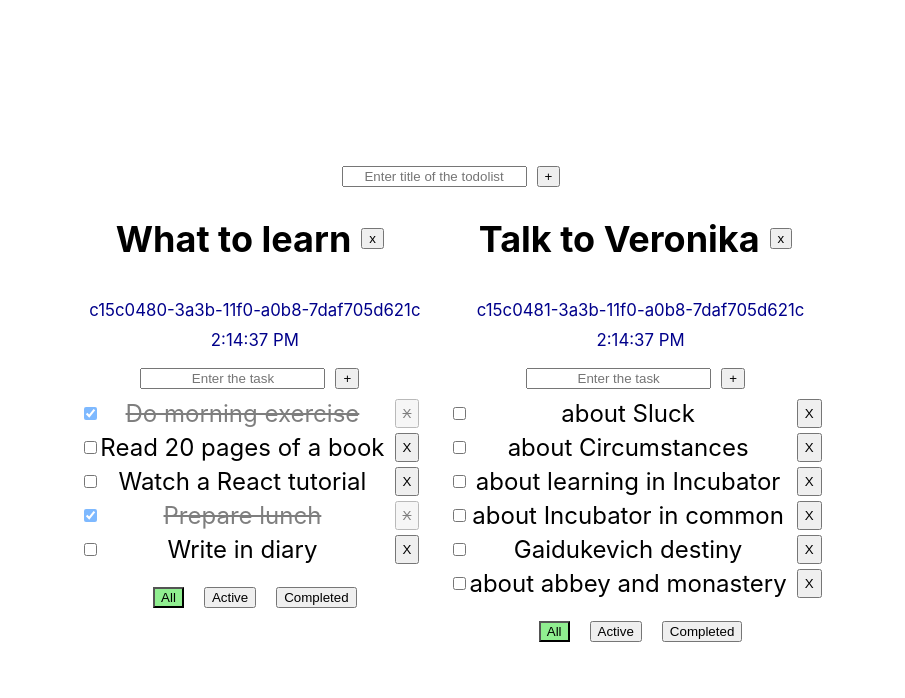
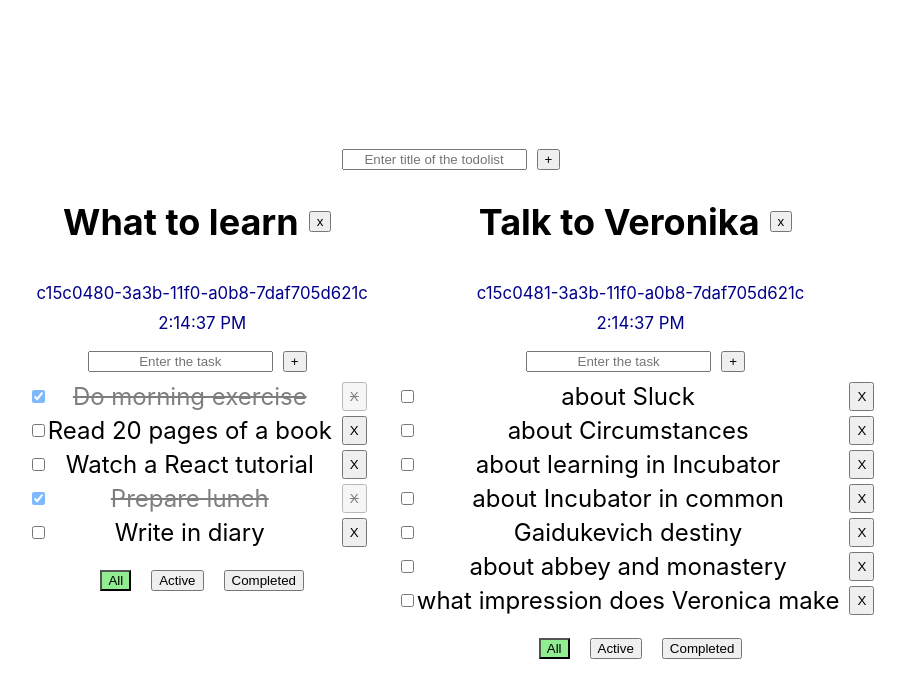
Before and after one commit to VanoKi/todolist-02, a React (Vite) app: page / in a window 1280 px wide. Shown: the top 698 px of the page, without its empty margins (184-1089 px from the left). Built offline with nearby package versions, Linux system fonts and the light colour scheme.

Commit message:
feat: set EditableSpan

```diff
--- a/src/App.tsx
+++ b/src/App.tsx
@@ -11,13 +11,11 @@ export const App = () => {
   const todolistId1 = v1()
   const todolistId2 = v1()
   // const todolistId3 = v1()
-
   const [todolists, setTodolists] = useState<TodolistType[]>([
     { id: todolistId1, title: 'What to learn', filter: 'All' },
     { id: todolistId2, title: 'Talk to Veronika', filter: 'All' },
     // { id: todolistId3, title: 'What to buy', filter: 'All' },
   ])
-
   const [tasks, setTasks] = useState({
     [todolistId1]: [
       {id: v1(), title: "Do morning exercise", isDone: true},
@@ -33,6 +31,7 @@ export const App = () => {
       { id: v1(), title: "about Incubator in common", isDone: false },
       { id: v1(), title: "Gaidukevich destiny", isDone: false },
       { id: v1(), title: "about abbey and monastery", isDone: false },
+      { id: v1(), title: "what impression does Veronica make", isDone: false },
     ],
     // [todolistId3]:[
     //     { id: v1(), title: "Go for a walk in the park", isDone: false },
@@ -74,12 +73,13 @@ export const App = () => {
     // setTasks(tasks.filter(taskList => taskList !== todolistID))
     delete tasks[todolistID]
   }
-  console.log(`App is render ${new Date().toLocaleTimeString()}`)
-
   const addTodolist = (title: string) => {
     const newTodolsit: TodolistType = {id: v1(), title, filter: 'All'}
     setTodolists([...todolists, newTodolsit])
     setTasks({...tasks, [newTodolsit.id]:[]})
+  }
+  const updateTaskTitle = (todolistId:string, taskId: string, updatedTitle: string) => {
+
   }
 
   return (
@@ -99,6 +99,7 @@ export const App = () => {
               changeIsDone={changeIsDone}
               filter={el.filter}
               removeTodolist={removeTodolist}
+              updateTaskTitle={updateTaskTitle}
             />
           )
         })}
--- a/src/Task.tsx
+++ b/src/Task.tsx
@@ -1,5 +1,6 @@
 import {Button} from "./components/Button.tsx";
-import {ChangeEvent} from "react";
+import {ChangeEvent, useState} from "react";
+import {EditableSpan} from "./components/EditableSpan.tsx";
 
 type Props = {
   id: string
@@ -8,11 +9,16 @@ type Props = {
   removeTask: () => void
   changeIsDone: (todolistId: string, taskId: string, isDone: boolean) => void
   todolistId: string
+  updateTaskTitle: (todolistId:string, taskId: string, updatedTitle: string) => void
 }
 
-export const Task = ({id, title, isDone, removeTask, changeIsDone, todolistId}: Props) => {
+export const Task = ({id, title, isDone, removeTask, changeIsDone, todolistId, updateTaskTitle}: Props) => {
 
   const onChangeHandler = (e: ChangeEvent<HTMLInputElement>) => {changeIsDone(todolistId, id, e.currentTarget.checked)}
+
+  // const updateTaskHandler = () => {
+  //   updateTaskTitle(todolistId, )
+  // }
 
   return (
     <li className={isDone ? 'is-done' : ''}>
@@ -21,7 +27,7 @@ export const Task = ({id, title, isDone, removeTask, changeIsDone, todolistId}:
         checked={isDone}
         onChange={onChangeHandler}
       />
-      <span>{title}</span>
+      <EditableSpan title={title}/>
       <Button title={'X'} onClick={removeTask}/>
     </li>
   );
--- a/src/components/EditableSpan.tsx
+++ b/src/components/EditableSpan.tsx
@@ -1,10 +1,29 @@
+import {ChangeEvent, useState} from "react";
+
 type Props = {
-
+  title: string
+  onClick?: (title: string) => void
 };
 export const EditableSpan = (props: Props) => {
+  const {title} = props
+  const [isEdit, setIsEdit] = useState(false)
+  const [updatedValue, setUpdatedValue] = useState(title)
+  const onEditHandler = () => {
+    setIsEdit(!isEdit)
+  }
+  const onChangeHandler = (event: ChangeEvent<HTMLInputElement>) => {
+    setUpdatedValue(event.currentTarget.value)
+    // setError(null)
+  }
+
   return (
-    <div>
-
-    </div>
+    isEdit ?
+      <input
+        value={updatedValue}
+        onBlur={onEditHandler}
+        autoFocus
+        onChange={onChangeHandler}
+      />
+      : <span onDoubleClick={onEditHandler}>{updatedValue}</span>
   );
 };
--- a/src/components/TodolistItem.tsx
+++ b/src/components/TodolistItem.tsx
@@ -2,6 +2,7 @@ import {Task} from "../Task.tsx";
 import {FilterValueType} from "../App.tsx";
 import {Button} from "./Button.tsx";
 import {Input} from "./Input.tsx";
+import {useState} from "react";
 
 type TodoListItemProps = {
   title: string
@@ -11,9 +12,10 @@ type TodoListItemProps = {
   changeFilter: (val: FilterValueType) => void
   addTask: (todolistId: string, newTitle: string) => void
   changeIsDone: (todolistId: string, taskId: string, isDone: boolean) => void
-  filter:FilterValueType
+  filter: FilterValueType
   todolistId: string
   removeTodolist: (todolistId: string) => void
+  updateTaskTitle: (todolistId: string, taskId: string, updatedTitle: string) => void
 }
 export type TaskProps = {
   id: string
@@ -21,17 +23,8 @@ export type TaskProps = {
   isDone: boolean
 }
 
-export const TodolistItem = ({
-                               title,
-                               tasks,
-                               removeTask,
-                               changeFilter,
-                               addTask,
-                               changeIsDone,
-                               filter,
-                               todolistId,
-                               removeTodolist
-}: TodoListItemProps) => {
+export const TodolistItem = (props: TodoListItemProps) => {
+  const {title, tasks, removeTask, changeFilter, addTask, changeIsDone, filter, todolistId,removeTodolist, updateTaskTitle} = props
 
   let tasksForTodolist = tasks
   if (filter === 'Active') {
@@ -51,6 +44,7 @@ export const TodolistItem = ({
         removeTask={() => removeTask(todolistId, task.id)}
         changeIsDone={changeIsDone}
         todolistId={todolistId}
+        updateTaskTitle={updateTaskTitle}
       />
     )
   })
```
